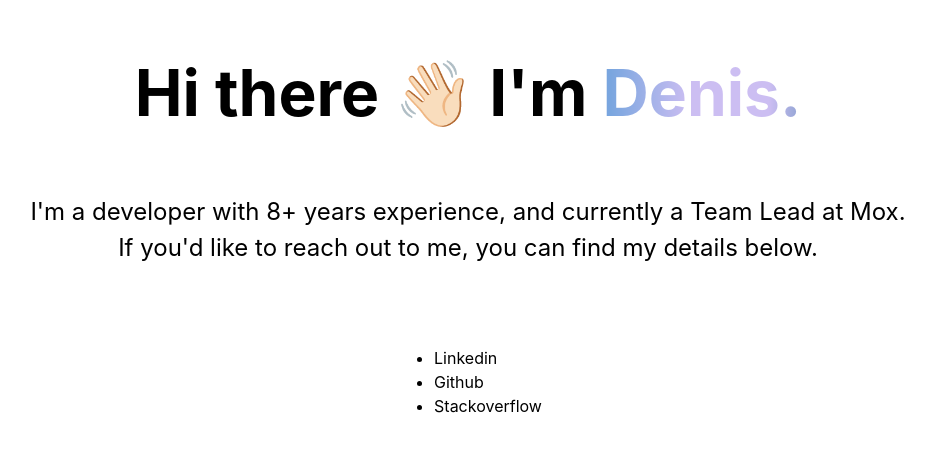
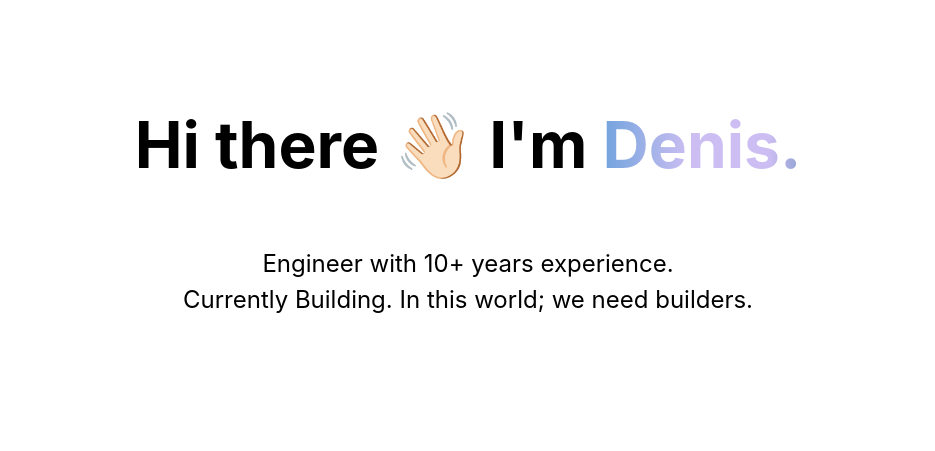
Before and after one commit to denistsoi/cv, a Next.js app: page / in a window 1280 px wide. Shown: the part 155-606 px from the top of the page, without its empty margins (172-1107 px from the left). Built offline with nearby package versions, Linux system fonts and the light colour scheme.

Commit message:
Update content and cleaning

```diff
--- a/package.json
+++ b/package.json
@@ -1,6 +1,6 @@
 {
-  "name": "dtsoi",
-  "version": "0.1.0",
+  "name": "dtsoi/cv",
+  "version": "0.1.1",
   "private": true,
   "scripts": {
     "dev": "next dev",
--- a/pages/index.tsx
+++ b/pages/index.tsx
@@ -1,6 +1,5 @@
 import type { NextPage } from 'next'
 import Head from 'next/head'
-import Link from 'next/link'
 import styles from '../styles/Home.module.css'
 
 const Home: NextPage = () => {
@@ -18,15 +17,10 @@ const Home: NextPage = () => {
         </h1>
 
         <p className={styles.description}>
-          I&apos;m a developer with 8+ years experience, and currently a Team Lead at Mox.<br />
-          If you&apos;d like to reach out to me, you can find my details below.
+          Engineer with 10+ years experience.<br />
+          Currently Building. In this world; we need builders.
         </p>
 
-        <ul>
-          <li className={styles.listItem}><Link href="https://www.linkedin.com/in/denistsoi/">Linkedin</Link></li>
-          <li className={styles.listItem}><Link href="https://www.github.com/denistsoi/">Github</Link></li>
-          <li className={styles.listItem}><Link href="https://stackoverflow.com/users/2312051/denis-tsoi">Stackoverflow</Link></li>
-        </ul>
       </main>
     </div>
   )
```
Also changed, not shown: 2 other files (tests, documents, lock files or other folders).
